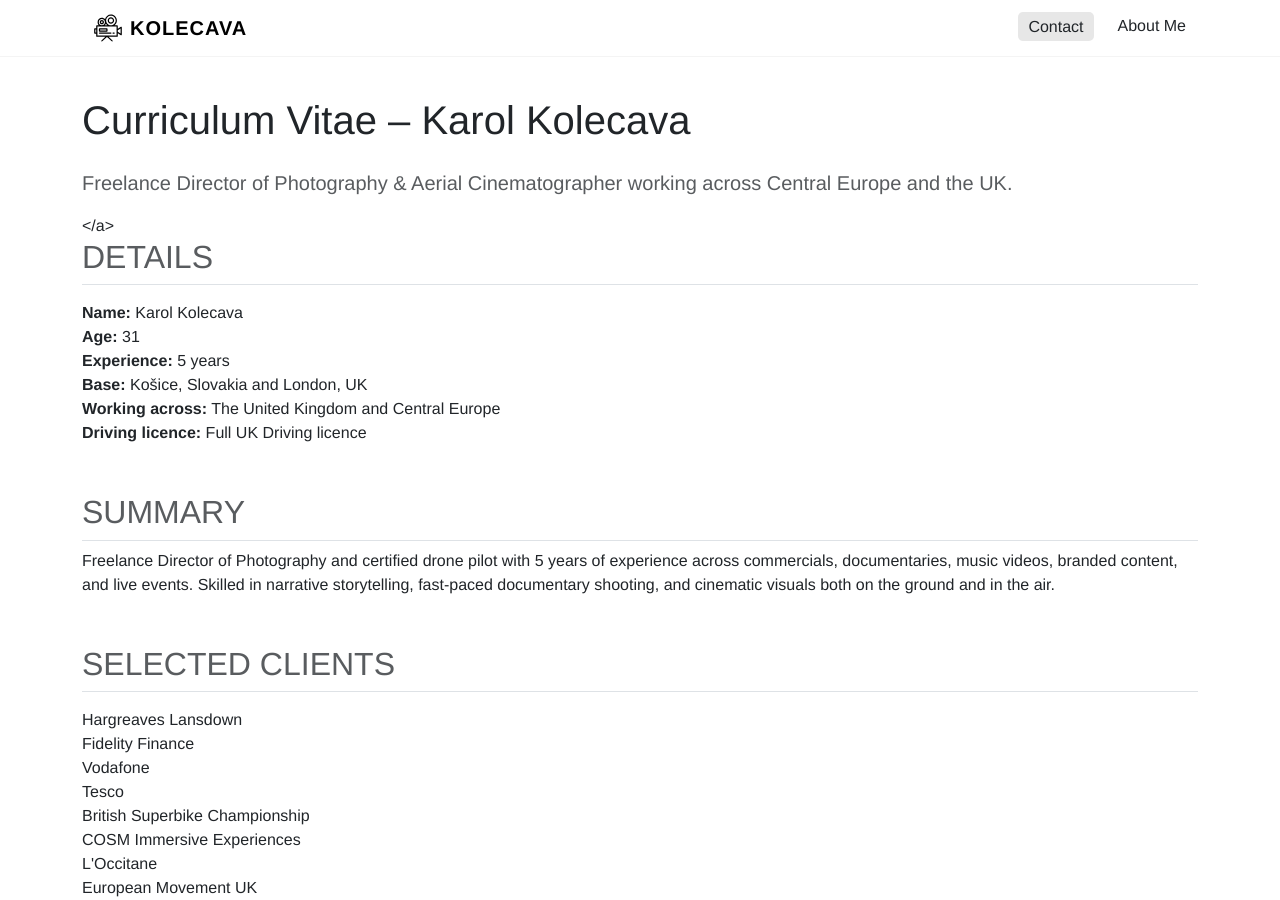
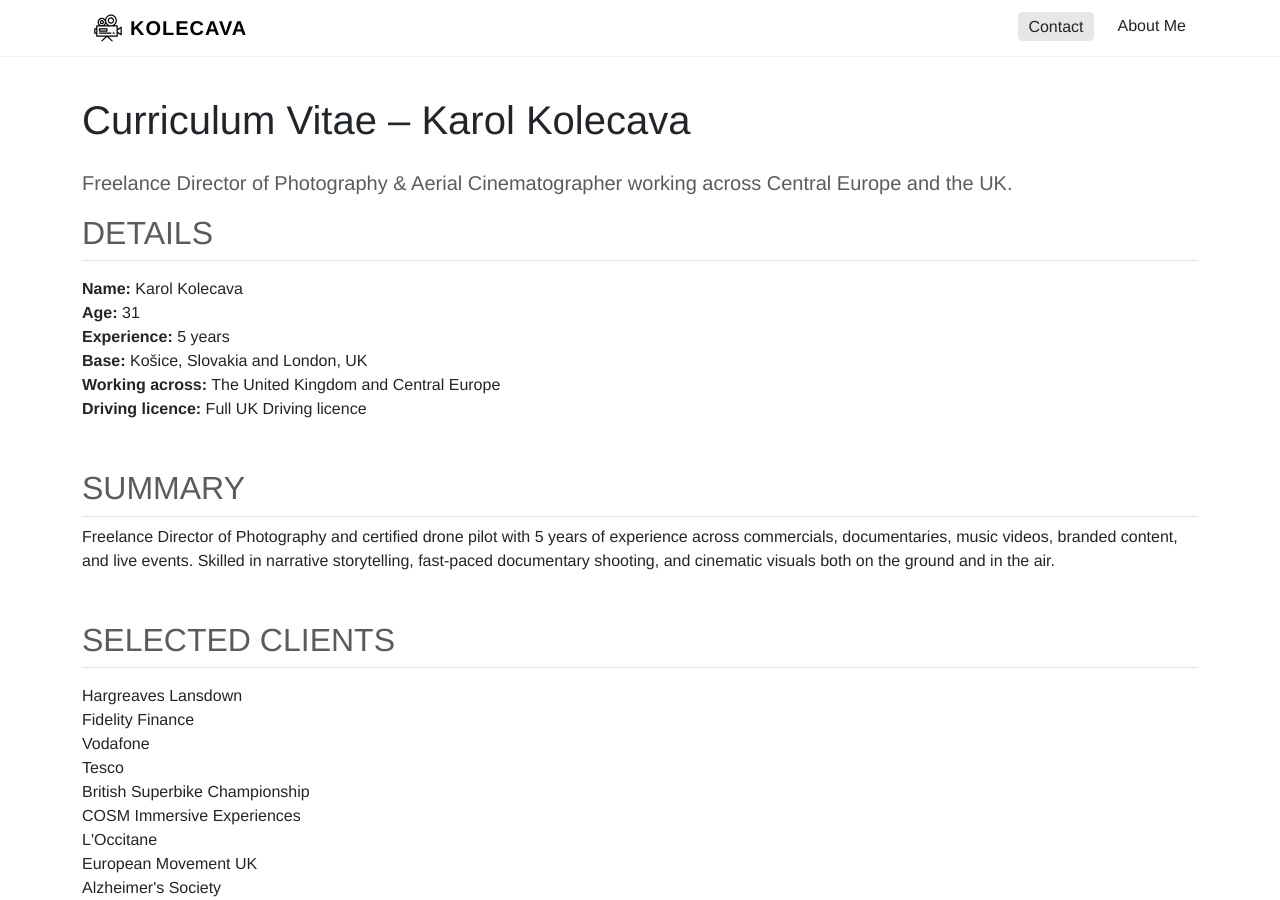
Before and after one commit to kkolecava/kolecava.com, a Jekyll site: the page built from pages/cv.md, in a window 1280 px wide and 900 px high. Built offline with Jekyll 4.4.1, drawn with Linux system fonts in a browser that asks for light colours; nearby versions of some CDN libraries.

Commit message:
link fix

```diff
--- a/pages/cv.md
+++ b/pages/cv.md
@@ -11,8 +11,8 @@
     <h1 class="mb-4">Curriculum Vitae – Karol Kolecava</h1>
     <p class="lead text-muted">Freelance Director of Photography & Aerial Cinematographer working across Central Europe and the UK.</p>
     <!-- <a href="/assets/docs/kolecava_dop_cv.pdf" class="btn btn-dark mb-5" target="_blank" download="">
-      Download CV as PDF -->
-    </a>
+      Download CV as PDF
+    </a> -->
   </header>
 
   <!-- Personal Details -->
```
Also changed, not shown: 1 other file.
